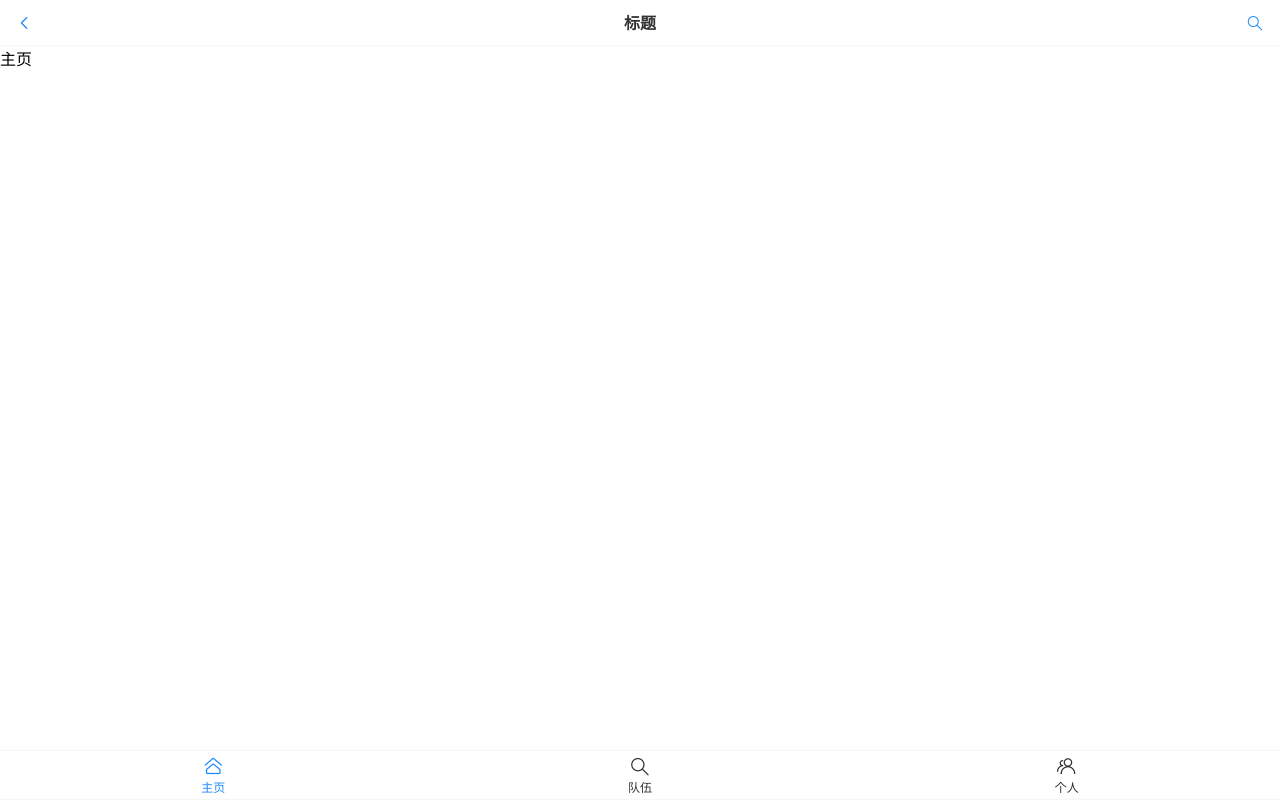
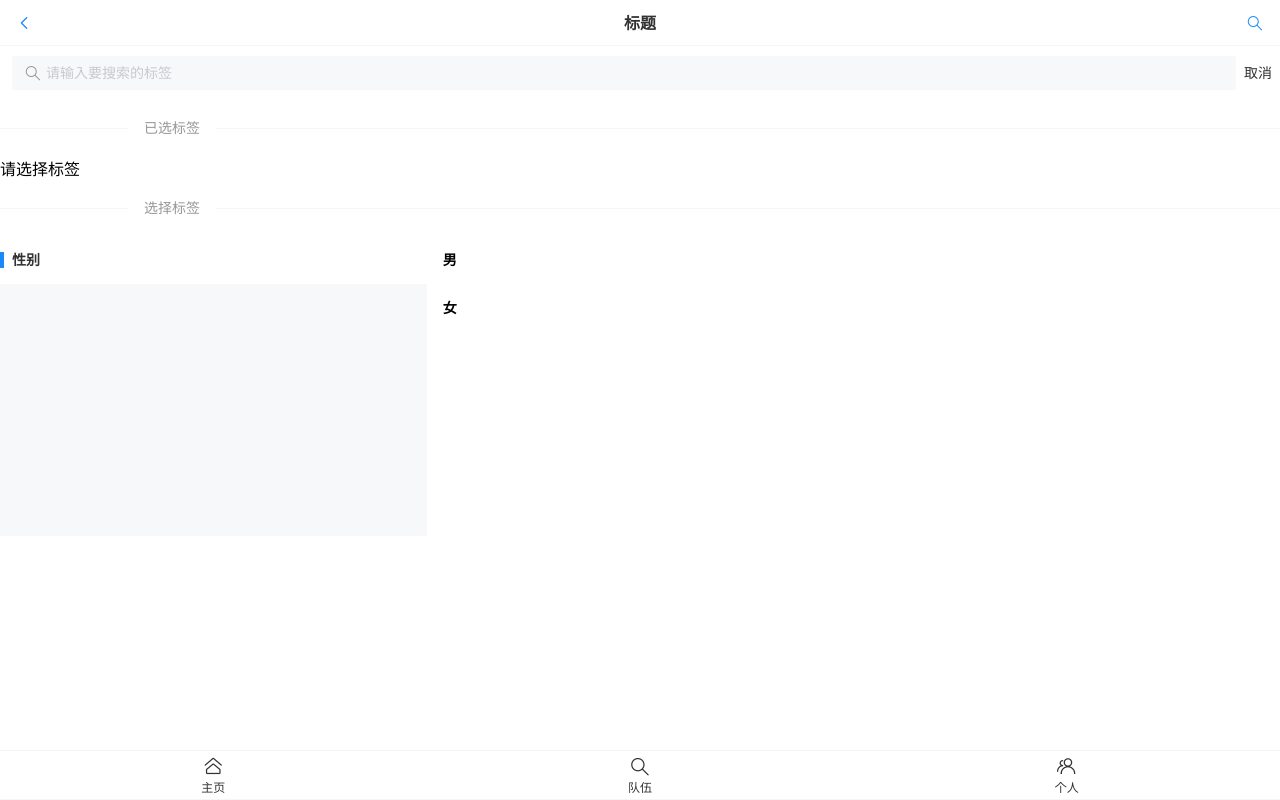
Before and after one commit to xixi-box/ws-match-frontend, a Vue app: page /#/search in a window 1280 px wide. Built offline with nearby package versions, Linux system fonts and the light colour scheme.

Commit message:
完善搜索和个人主页以及路由

```diff
--- a/package.json
+++ b/package.json
@@ -10,7 +10,8 @@
   },
   "dependencies": {
     "vant": "^4.3.2",
-    "vue": "^3.2.47"
+    "vue": "^3.2.47",
+    "vue-router": "4"
   },
   "devDependencies": {
     "@vitejs/plugin-vue": "^4.1.0",
--- /dev/null
+++ b/src/config/route.ts
@@ -0,0 +1,19 @@
+import Index from "../pages/Index.vue";
+import Team from "../pages/TeamPage.vue";
+import User from "../pages/UserPage.vue";
+import SearchPage from "../pages/SearchPage.vue";
+import UserEditPage from "../pages/UserEditPage.vue";
+
+// 2. 定义一些路由
+// 每个路由都需要映射到一个组件。
+// 我们后面再讨论嵌套路由。
+
+
+const routes = [
+    {path: '/', component: Index},
+    {path: '/team', component: Team},
+    {path: '/user', component: User},
+    {path: '/search', component: SearchPage},
+    {path: '/user/edit', component: UserEditPage}
+]
+export default routes;
--- a/src/layouts/BasicLayout.vue
+++ b/src/layouts/BasicLayout.vue
@@ -1,26 +1,20 @@
 <template>
-    <van-nav-bar title="标题" left-text="" left-arrow>
+  <van-nav-bar title="标题" left-text="" left-arrow @click-left="onClickLeft" @click-right="onClickRight">
     <template #right>
       <van-icon name="search" size="18"/>
     </template>
   </van-nav-bar>
+
+
   <div id="content">
-        <template v-if="active===`index`">
-        </template>
-        <Index/>
-        <template v-if="active===`team`">
-            <Team/>
-        </template>
+    <router-view/>
   </div>
-<!--  //定义插槽-->
-  <!--    <slot name="content">-->
-  <!--        //放置页面-->
-  <!--    </slot>-->
 
-    <van-tabbar v-model="active" @change="onChange">
-        <van-tabbar-item icon="home-o" name="index">主页</van-tabbar-item>
-        <van-tabbar-item icon="search" name="team">队伍</van-tabbar-item>
-        <van-tabbar-item icon="friends-o" name="user">个人</van-tabbar-item>
+
+  <van-tabbar route @change="onChange">
+    <van-tabbar-item to="/" icon="home-o" name="index">主页</van-tabbar-item>
+    <van-tabbar-item to="/team" icon="search" name="team">队伍</van-tabbar-item>
+    <van-tabbar-item to="user" icon="friends-o" name="user">个人</van-tabbar-item>
   </van-tabbar>
 
 
@@ -28,10 +22,20 @@
 <script setup lang="ts">
 import {showToast} from "vant";
 import {ref} from "vue";
-import Team from "../pages/Team.vue";
-import Index from "../pages/Index.vue";
+import {useRouter} from "vue-router";
 
-const active = ref('index');//默认高亮
+
+const router = useRouter()
+const onClickLeft = () => {
+  router.back()
+}
+const onClickRight = () => {
+  router.push('/search')
+}
+ref('index');
+
+
+//默认高亮
 const onChange = (index) => showToast(`标签 ${index}`);
 </script>
 
--- a/src/main.ts
+++ b/src/main.ts
@@ -1,13 +1,20 @@
 import {createApp} from 'vue'
 import App from './App.vue'
 // 1. 引入你需要的组件
-import {Button, Icon, NavBar, Tabbar, TabbarItem} from 'vant';
+import * as VueRouter from "vue-router"
+import routes from "./config/route.ts"
+import Vant from 'vant';
+import 'vant/lib/index.css'
 
 const app = createApp(App)
-// 顺序不能反过来
-app.use(Button);
-app.use(NavBar);
-app.use(Icon);
-app.use(Tabbar);
-app.use(TabbarItem);
+app.use(Vant)
+// 3. 创建路由实例并传递 `routes` 配置
+// 你可以在这里输入更多的配置，但我们在这里
+// 暂时保持简单
+const router = VueRouter.createRouter({
+    // 4. 内部提供了 history 模式的实现。为了简单起见，我们在这里使用 hash 模式。
+    history: VueRouter.createWebHashHistory(),
+    routes, // `routes: routes` 的缩写
+})
+app.use(router)
 app.mount('#app')
--- a/src/pages/Index.vue
+++ b/src/pages/Index.vue
@@ -3,7 +3,7 @@
 </script>
 
 <template>
-主页
+  主页
 </template>
 
 <style scoped>
--- /dev/null
+++ b/src/pages/SearchPage.vue
@@ -0,0 +1,77 @@
+<template>
+  <form action="/">
+    <van-search
+        v-model="searchText"
+        show-action
+        placeholder="请输入要搜索的标签"
+        @search="onSearch"
+        @cancel="onCancel"
+    />
+  </form>
+  <van-divider content-position="left">已选标签</van-divider>
+  <div v-if="activeIds.length==0">请选择标签</div>
+  <van-row :gutter="16" style="padding:0 16px ">
+    <van-col v-for="tag in activeIds">
+      <van-tag closeable size="small" type="primary" @close="doClose(tag)">
+        {{ tag }}
+      </van-tag>
+    </van-col>
+  </van-row>
+
+  <van-divider content-position="left">选择标签</van-divider>
+  <van-tree-select
+      v-model:active-id="activeIds"
+      v-model:main-active-index="activeIndex"
+      :items="tagList"
+  />
+
+</template>
+<script setup lang="ts">
+import {ref} from 'vue';
+
+const originalList = [
+  {
+    text: '性别',
+    children: [
+      {text: '男', id: '男'},
+      {text: '女', id: '女'},],
+  }
+]
+
+const searchText = ref('');
+//所有标签
+let tagList = ref(originalList);
+/**
+ * Search
+ */
+const onSearch = (val) => {
+
+  tagList.value = originalList.map(parentTag => {
+    const tempChilden = [...parentTag.children]
+    const tempParentTag = {...parentTag};
+    tempParentTag.children = tempChilden.filter(item => item.text.includes(searchText.value));
+    return tempParentTag
+  })
+
+};
+const onCancel = () => {
+  searchText.value = '';
+  tagList.value = originalList;
+};
+
+//已选中的标签
+const activeIds = ref([]);
+const activeIndex = ref(0)
+const doClose = (tag) => {
+  activeIds.value = activeIds.value.filter(item => {
+    //如果item和tag不相等就过滤掉
+    return item !== tag;
+  })
+}
+
+</script>
+
+
+<style scoped>
+
+</style>
--- a/src/pages/Team.vue
+++ b/src/pages/TeamPage.vue
@@ -3,7 +3,7 @@
 </script>
 
 <template>
-队伍
+  队伍
 </template>
 
 <style scoped>
--- /dev/null
+++ b/src/pages/UserEditPage.vue
@@ -0,0 +1,37 @@
+<script setup lang="ts">
+
+
+import {useRoute} from "vue-router";
+import {ref} from "vue";
+
+const route = useRoute();
+const editUser = ref({
+  editKey: route.query.editKey,
+  currentValue: route.query.currentValue,
+  editName: route.query.editName,
+})
+const onSubmit = (values) => {
+  //提交到后台
+
+};
+</script>
+
+<template>
+  <van-form @submit="onSubmit">
+    <van-field
+        v-model="editUser.currentValue"
+        :name="editUser.editKey"
+        :label="editUser.editName"
+        :placeholder="`请输入${editUser.editName}`"
+    />
+    <div style="margin: 16px;">
+      <van-button round block type="primary" native-type="submit">
+        提交修改
+      </van-button>
+    </div>
+  </van-form>
+</template>
+
+<style scoped>
+
+</style>
--- /dev/null
+++ b/src/pages/UserPage.vue
@@ -0,0 +1,52 @@
+<script setup lang="ts">
+import {useRouter} from "vue-router";
+
+const user = {
+  id: 1,
+  username: '张三',
+  userAccount: '123456',
+  avatarUrl: 'https://img9.doubanio.com/icon/ul182680303-4.jpg',
+  gender: '男',
+  phone: '123456',
+  email: '260@163.com',
+  planetCode: 1,
+  tags: ['java', 'python'],
+  createTime: new Date,
+}
+
+
+const router = useRouter()
+const toEdit = (editkey: string, editName: string, currentValue: string) => {
+  router.push({
+    path: '/user/edit',
+    query: {
+      editkey,
+      editName,
+      currentValue,
+    }
+  })
+}
+</script>
+
+<template>
+  <van-cell title="用户名" :value="user.username" is-link to="/user/edit"
+            @click="toEdit('username','用户名',user.username)"/>
+  <van-cell title="账号" :value="user.userAccount" value="内容"/>
+  <van-cell title="头像" is-link to="/user/edit" arrow-direction="down" value="内容">
+    <img style=height:48px :src=user.avatarUrl alt="">
+  </van-cell>
+  <van-cell title="性别" :value="user.gender" is-link to="/user/edit" arrow-direction="down"
+            @click="toEdit('gender','性别',user.gender)"/>
+  <van-cell title="电话" :value="user.phone" is-link to="/user/edit" arrow-direction="down"
+            @click="toEdit('phone','电话',user.phone)"/>
+  <van-cell title="邮箱" :value="user.email" is-link to="/user/edit" arrow-direction="down"
+            @click="toEdit('email','邮箱',user.email)"/>
+  <van-cell title="编号" :value="user.planetCode" arrow-direction="down" value="内容"/>
+  <van-cell title="注册时间" :value="user.createTime.toISOString()" arrow-direction="down" value="内容"/>
+
+
+</template>
+
+<style scoped>
+
+</style>
```
Also changed, not shown: components.d.ts (+12 -0 lines), src/models/user.d.ts (added, +18 -0 lines), 1 other file (tests, documents, lock files or other folders). Lines whose indentation alone changed are shown as unchanged.
